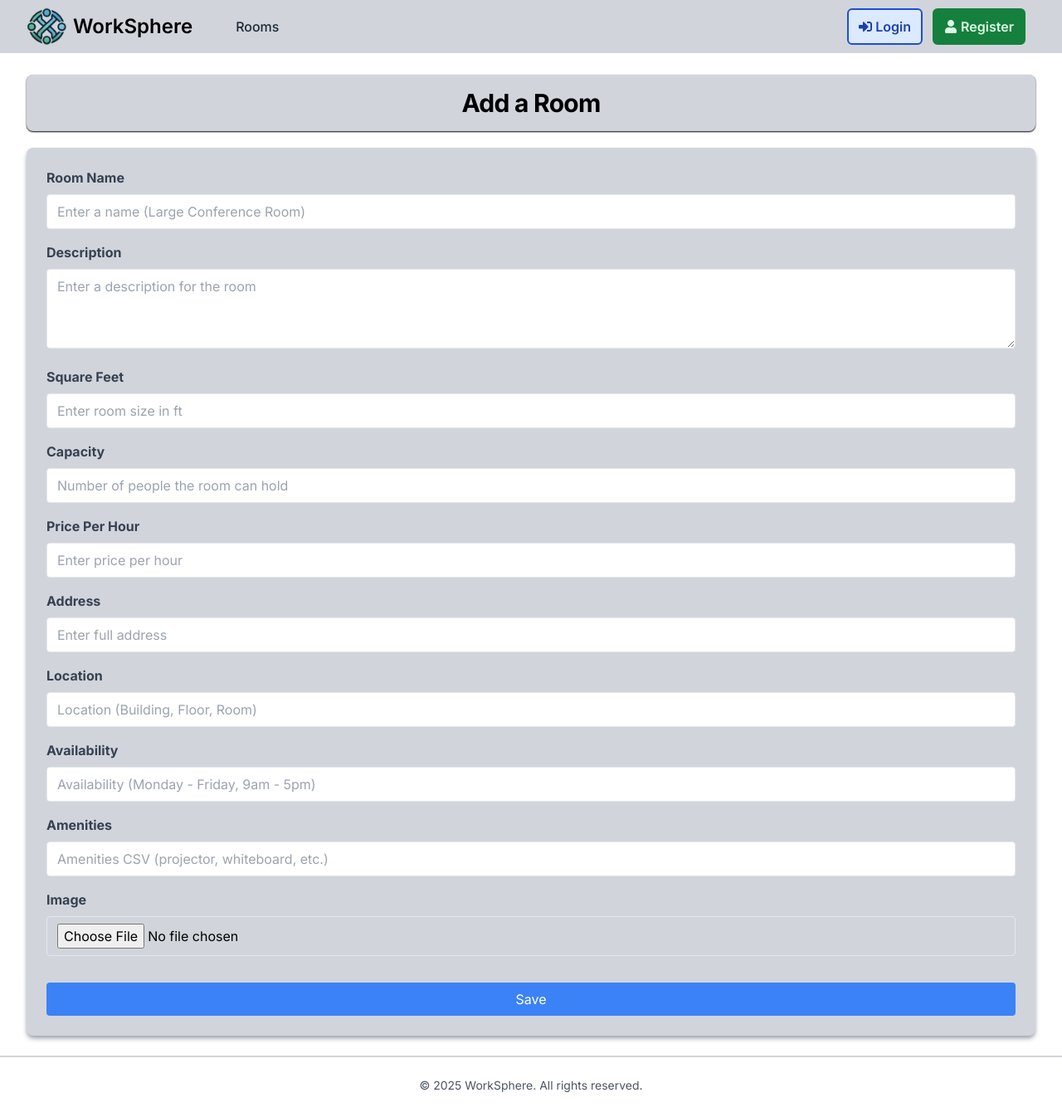
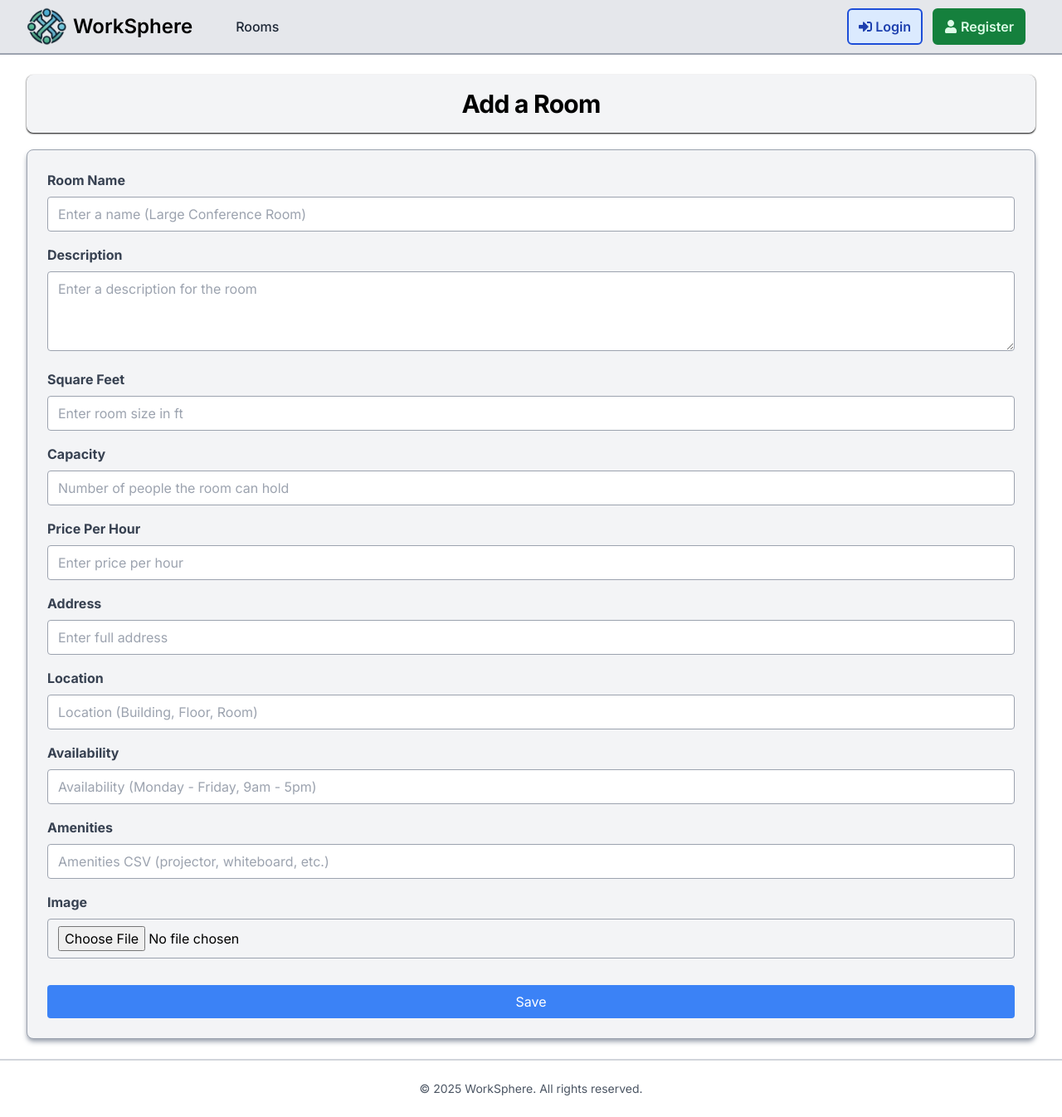
Before and after one commit to KSaiPrashanth/worksphere, a Next.js app: page /rooms/add in a window 1280 px wide. Shown: the whole page at 83% size. Built offline with nearby package versions, Linux system fonts and the light colour scheme; no server answers.

Commit message:
Refactor component styles to use lighter background colors and add borders for improved UI consistency

```diff
--- a/app/login/page.jsx
+++ b/app/login/page.jsx
@@ -35,7 +35,7 @@ const LoginPage = () => {
 
   return (
     <div className="flex items-center justify-center">
-      <div className="bg-gray-300 shadow-lg rounded-lg p-6 w-full max-w-sm mt-4">
+      <div className="bg-gray-100 border border-gray-400 shadow-sm shadow-gray-400 rounded-lg p-6 w-full max-w-sm mt-4">
         <form action={formAction}>
           <h2 className="text-2xl font-bold text-center text-gray-800 mb-6">
             Login
@@ -52,7 +52,7 @@ const LoginPage = () => {
               type="email"
               id="email"
               name="email"
-              className="border rounded w-full py-2 px-3"
+              className="border border-gray-400 rounded w-full py-2 px-3"
               autoComplete="email"
               placeholder="Email address"
               required
@@ -71,7 +71,7 @@ const LoginPage = () => {
               id="password"
               name="password"
               placeholder="Password"
-              className="border rounded w-full py-2 px-3"
+              className="border border-gray-400 rounded w-full py-2 px-3"
               autoComplete="password"
               required
             />
--- a/app/rooms/[id]/page.jsx
+++ b/app/rooms/[id]/page.jsx
@@ -30,7 +30,7 @@ const page = async ({ params }) => {
   return (
     <>
       <Heading title={room.name} />
-      <div className="bg-gray-300 shadow-sm shadow-gray-500 rounded-lg p-6 text-gray-700">
+      <div className="bg-gray-100 shadow-sm shadow-gray-400 rounded-lg p-4 text-gray-700">
         <Link
           href="/rooms"
           className="flex items-center text-gray-600 hover:text-gray-800 mb-4"
@@ -46,7 +46,7 @@ const page = async ({ params }) => {
             height={100}
             alt={room.name}
             draggable="false"
-            className="w-full sm:w-1/3 h-64 object-fill rounded-lg"
+            className="w-full sm:w-1/2 h-auto object-cover rounded-lg"
           />
 
           <div className="mt-4 sm:mt-0 sm:flex-1">
--- a/app/rooms/add/page.jsx
+++ b/app/rooms/add/page.jsx
@@ -20,7 +20,7 @@ const AddRoomPage = () => {
   return (
     <>
       <Heading title="Add a Room" />
-      <div className="bg-gray-300 shadow-md shadow-gray-400 rounded-lg p-6 w-full">
+      <div className="bg-gray-100 border border-gray-400 shadow-md shadow-gray-400 rounded-lg p-6 w-full">
         <form action={formAction}>
           <div className="mb-4">
             <label
@@ -33,7 +33,7 @@ const AddRoomPage = () => {
               type="text"
               id="name"
               name="name"
-              className="border rounded w-full py-2 px-3"
+              className="border border-gray-400 rounded w-full py-2 px-3"
               placeholder="Enter a name (Large Conference Room)"
               required
             />
@@ -49,7 +49,7 @@ const AddRoomPage = () => {
             <textarea
               id="description"
               name="description"
-              className="border rounded w-full h-24 py-2 px-3"
+              className="border border-gray-400 rounded w-full h-24 py-2 px-3"
               placeholder="Enter a description for the room"
               required
             ></textarea>
@@ -66,7 +66,7 @@ const AddRoomPage = () => {
               type="number"
               id="sqft"
               name="sqft"
-              className="border rounded w-full py-2 px-3"
+              className="border border-gray-400 rounded w-full py-2 px-3"
               placeholder="Enter room size in ft"
               required
             />
@@ -83,7 +83,7 @@ const AddRoomPage = () => {
               type="number"
               id="capacity"
               name="capacity"
-              className="border rounded w-full py-2 px-3"
+              className="border border-gray-400 rounded w-full py-2 px-3"
               placeholder="Number of people the room can hold"
               required
             />
@@ -100,7 +100,7 @@ const AddRoomPage = () => {
               type="number"
               id="price_per_hour"
               name="price_per_hour"
-              className="border rounded w-full py-2 px-3"
+              className="border border-gray-400 rounded w-full py-2 px-3"
               placeholder="Enter price per hour"
               required
             />
@@ -117,7 +117,7 @@ const AddRoomPage = () => {
               type="text"
               id="address"
               name="address"
-              className="border rounded w-full py-2 px-3"
+              className="border border-gray-400 rounded w-full py-2 px-3"
               placeholder="Enter full address"
               required
             />
@@ -134,7 +134,7 @@ const AddRoomPage = () => {
               type="text"
               id="location"
               name="location"
-              className="border rounded w-full py-2 px-3"
+              className="border border-gray-400 rounded w-full py-2 px-3"
               placeholder="Location (Building, Floor, Room)"
               required
             />
@@ -151,7 +151,7 @@ const AddRoomPage = () => {
               type="text"
               id="availability"
               name="availability"
-              className="border rounded w-full py-2 px-3"
+              className="border border-gray-400 rounded w-full py-2 px-3"
               placeholder="Availability (Monday - Friday, 9am - 5pm)"
               required
             />
@@ -168,7 +168,7 @@ const AddRoomPage = () => {
               type="text"
               id="amenities"
               name="amenities"
-              className="border rounded w-full py-2 px-3"
+              className="border border-gray-400 rounded w-full py-2 px-3"
               placeholder="Amenities CSV (projector, whiteboard, etc.)"
               required
             />
@@ -187,7 +187,7 @@ const AddRoomPage = () => {
               type="file"
               id="image"
               name="image"
-              className="border rounded w-full py-2 px-3"
+              className="border border-gray-400 rounded w-full py-2 px-3"
             />
           </div>
 
--- a/components/BookedRoomCard.jsx
+++ b/components/BookedRoomCard.jsx
@@ -64,7 +64,7 @@ const BookedRoomCard = ({ booking, index }) => {
   const isCheckInPassed = localCurrentTime >= checkInDate;
 
   return (
-    <div className="bg-gray-300 shadow-md shadow-gray-400 rounded-lg p-4 mt-4 flex flex-col sm:flex-row justify-between items-start sm:items-center">
+    <div className="bg-gray-100 border border-gray-400 shadow-md shadow-gray-400 rounded-lg p-4 mt-4 flex flex-col sm:flex-row justify-between items-start sm:items-center">
       <div>
         <h4 className="text-2xl font-semibold">
           {index}.{room.name}
--- a/components/Header.jsx
+++ b/components/Header.jsx
@@ -37,7 +37,7 @@ const Header = () => {
 
   return (
     <>
-      <header className="bg-gray-300 border-b-2 border-white sticky top-0 z-50">
+      <header className="bg-gray-200 border-b-2 border-gray-400 sticky top-0 z-50">
         <nav className="mx-auto max-w-7xl px-4 sm:px-6 lg:px-8 font-semibold">
           <div className="flex h-16 items-center justify-between">
             <div className="flex items-center justify-between">
@@ -143,7 +143,7 @@ const Header = () => {
 
         {/* Mobile Menu */}
         {isMobileMenuOpen && (
-          <div className="md:hidden bg-gray-300 px-2 pb-3 pt-2 sm:px-3 border-y border-gray-700">
+          <div className="md:hidden bg-gray-200 px-2 pb-3 pt-2 sm:px-3 border-y border-gray-700">
             <Link
               href="/rooms"
               className="flex items-center gap-1 rounded-md px-3 py-2 text-base font-medium text-gray-800 hover:bg-gray-700 hover:text-white "
--- a/components/Heading.jsx
+++ b/components/Heading.jsx
@@ -4,7 +4,7 @@ const Heading = ({ title }) => {
   return (
     <>
       <section
-        className="mb-5 shadow-sm shadow-black px-4 py-4 text-center bg-gray-300 rounded-lg"
+        className="mb-5 shadow-sm shadow-black px-4 py-4 text-center bg-gray-100 rounded-lg border border-gray-100"
       >
         <h1 className="text-3xl font-bold tracking-tight">{title}</h1>
       </section>
--- a/components/MyRoomCard.jsx
+++ b/components/MyRoomCard.jsx
@@ -4,7 +4,7 @@ import DeleteRoomButton from "./DeleteRoomButton";
 
 const MyRoomCard = ({ room, index }) => {
   return (
-    <div className="bg-gray-300 shadow-md shadow-gray-400 rounded-lg p-4 mt-4 flex flex-col sm:flex-row justify-between items-start sm:items-center">
+    <div className="bg-gray-100 border border-gray-400 shadow-md shadow-gray-400 rounded-lg p-4 mt-4 flex flex-col sm:flex-row justify-between items-start sm:items-center">
       <div className="flex flex-col gap-1">
         <h4 className="text-2xl font-semibold">
           {index}.{room.name}
```
Also changed, not shown: app/page.jsx (+7 -7 lines), app/register/page.jsx (+5 -5 lines), components/RoomCard.jsx (+6 -7 lines).
